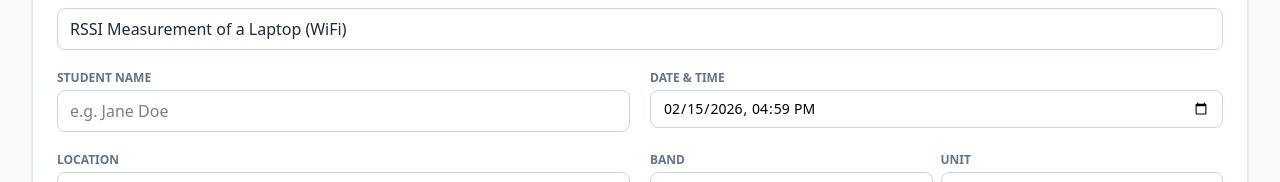
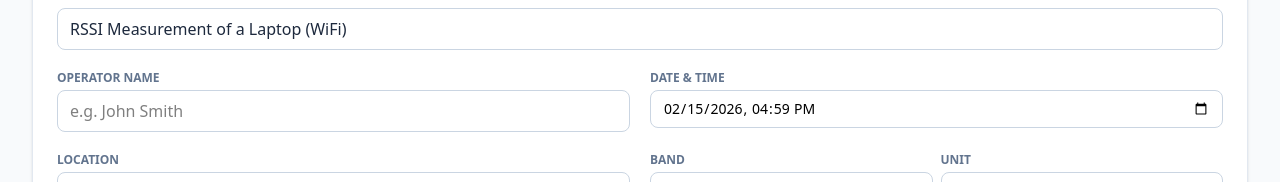
Before and after one commit to KinshukON/rssi-lab-logger, a Next.js app: page / in a window 1280 px wide. Shown: the part 178-360 px from the top of the page. Built offline with nearby package versions, Linux system fonts and the light colour scheme.

Commit message:
Rename Student Name to Operator for enterprise context

```diff
--- a/components/ExperimentMetaForm.tsx
+++ b/components/ExperimentMetaForm.tsx
@@ -44,13 +44,13 @@ export default function ExperimentMetaForm({ meta, onUpdate }: Props) {
                 </div>
 
                 <div>
-                    <label className="block text-xs font-bold text-slate-500 uppercase mb-1">Student Name</label>
+                    <label className="block text-xs font-bold text-slate-500 uppercase mb-1">Operator Name</label>
                     <input
                         type="text"
                         name="name"
                         value={formData.name || ""}
                         onChange={handleChange}
-                        placeholder="e.g. Jane Doe"
+                        placeholder="e.g. John Smith"
                         className="w-full px-3 py-2 border border-slate-300 rounded-lg focus:outline-none focus:ring-2 focus:ring-blue-500"
                     />
                 </div>
--- a/components/ReportView.tsx
+++ b/components/ReportView.tsx
@@ -23,7 +23,7 @@ export default function ReportView({ meta, groups }: Props) {
                 <h1 className="text-3xl font-bold text-gray-900">{meta.title}</h1>
                 <div className="flex justify-between mt-4 text-sm text-gray-600">
                     <div>
-                        <p><span className="font-semibold">Student Name:</span> {meta.name || "____________________"}</p>
+                        <p><span className="font-semibold">Operator:</span> {meta.name || "____________________"}</p>
                         <p><span className="font-semibold">Date:</span> {new Date(meta.dateISO).toLocaleDateString()} {new Date(meta.dateISO).toLocaleTimeString()}</p>
                     </div>
                     <div className="text-right">
```
